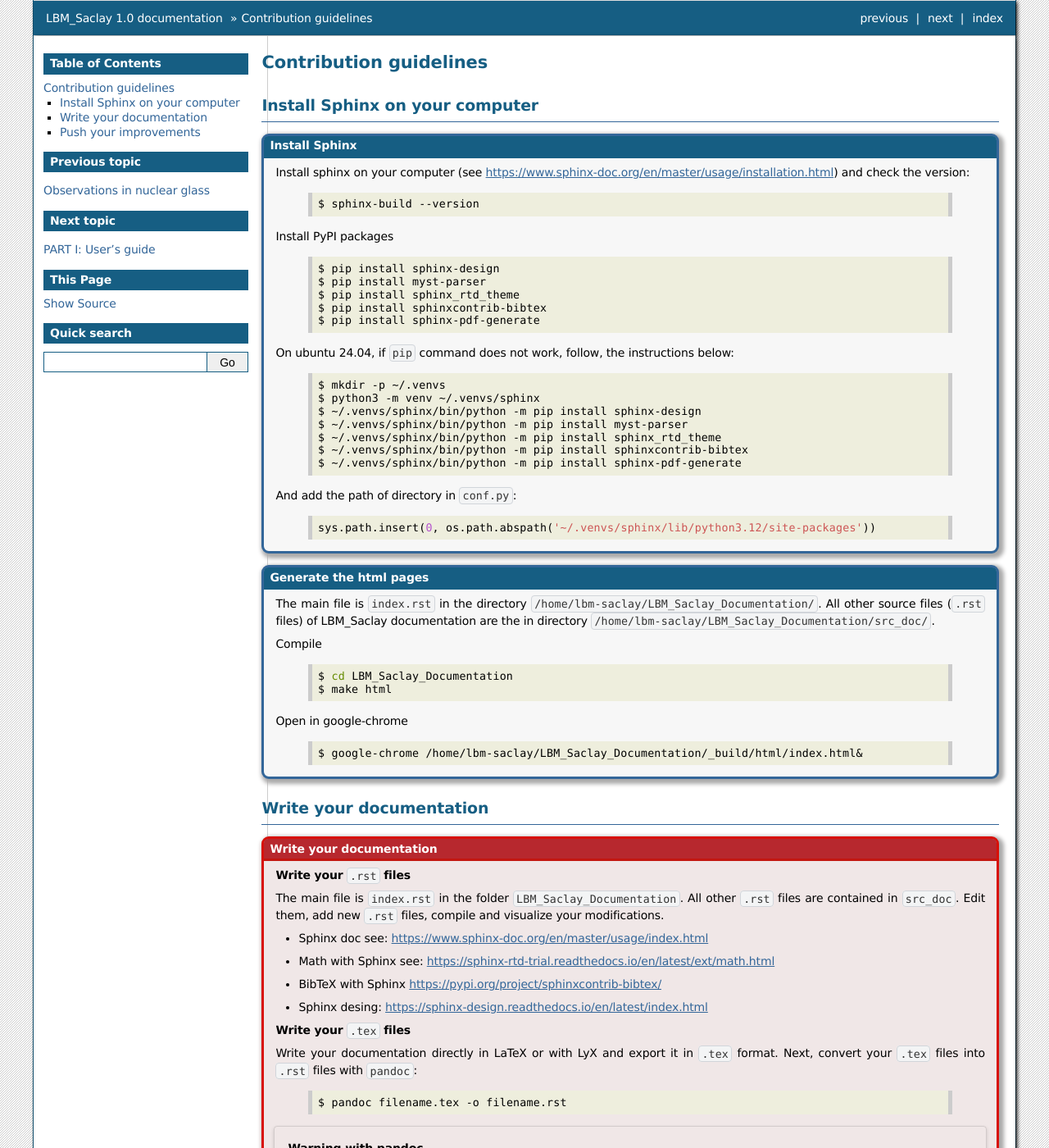
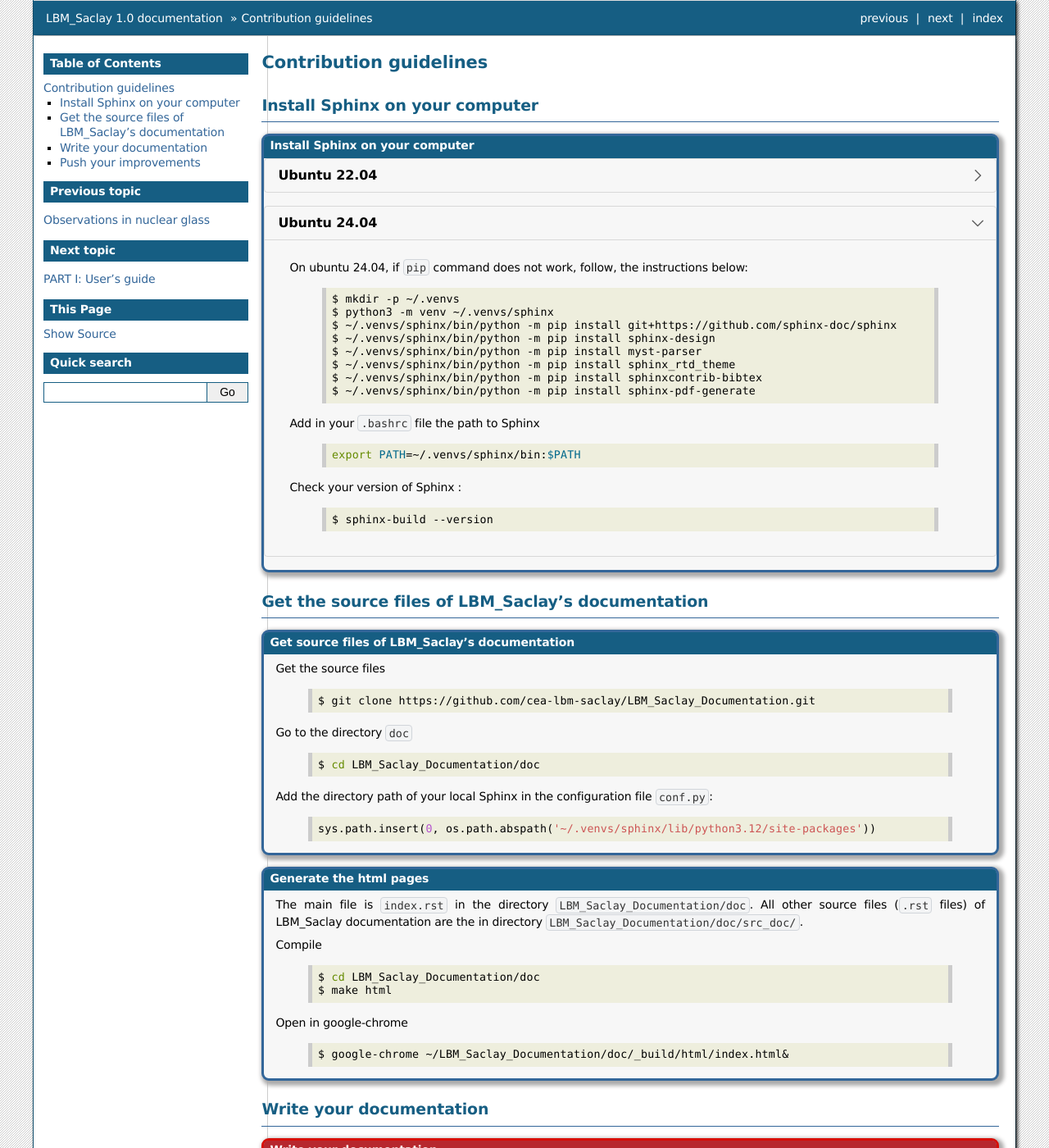
Before and after one commit to cea-lbm-saclay/LBM_Saclay_Documentation, a Sphinx documentation site: the page built from doc/src_doc/00_INTRODUCTION/contribute.rst, in a window 1280 px wide and 1400 px high. Shown: the whole window at 82% size. Built offline with Sphinx 7.4.7, drawn with Linux system fonts in a browser that asks for light colours; some of the changed text lies outside the part shown.

Commit message:
Update contribute

```diff
--- a/doc/src_doc/00_INTRODUCTION/contribute.rst
+++ b/doc/src_doc/00_INTRODUCTION/contribute.rst
@@ -4,17 +4,19 @@ Contribution guidelines
 Install Sphinx on your computer
 -------------------------------
 
-.. admonition:: Install Sphinx
+.. admonition:: Install Sphinx on your computer
 
-    Install sphinx on your computer (see https://www.sphinx-doc.org/en/master/usage/installation.html) and check the version:
+    .. dropdown:: Ubuntu 22.04
+
+        Install sphinx on your computer (see https://www.sphinx-doc.org/en/master/usage/installation.html) and check the version:
 
         .. code-block:: shell
 
             $ sphinx-build --version
 
-    Install PyPI packages
+        Install PyPI packages
 
-        .. code-block:: shell
+         .. code-block:: shell
 
             $ pip install sphinx-design
             $ pip install myst-parser
@@ -22,41 +24,73 @@ Install Sphinx on your computer
             $ pip install sphinxcontrib-bibtex
             $ pip install sphinx-pdf-generate
 
-    On ubuntu 24.04, if ``pip`` command does not work, follow, the instructions below:
+    .. dropdown:: Ubuntu 24.04
+        :open:
 
-        .. code-block:: shell
+        On ubuntu 24.04, if ``pip`` command does not work, follow, the instructions below:
+
+         .. code-block:: shell
 
             $ mkdir -p ~/.venvs
             $ python3 -m venv ~/.venvs/sphinx
+            $ ~/.venvs/sphinx/bin/python -m pip install git+https://github.com/sphinx-doc/sphinx
             $ ~/.venvs/sphinx/bin/python -m pip install sphinx-design
             $ ~/.venvs/sphinx/bin/python -m pip install myst-parser
             $ ~/.venvs/sphinx/bin/python -m pip install sphinx_rtd_theme
             $ ~/.venvs/sphinx/bin/python -m pip install sphinxcontrib-bibtex
             $ ~/.venvs/sphinx/bin/python -m pip install sphinx-pdf-generate
 
-    And add the path of directory in ``conf.py``:
+        Add in your ``.bashrc`` file the path to Sphinx
+
+         .. code-block:: shell
+
+            export PATH=~/.venvs/sphinx/bin:$PATH
+
+        Check your version of Sphinx :
+
+         .. code-block:: shell
+
+            $ sphinx-build --version
+
+Get the source files of LBM_Saclay's documentation
+--------------------------------------------------
+
+.. admonition:: Get source files of LBM_Saclay's documentation
+
+    Get the source files
+
+        .. code-block:: shell
+
+            $ git clone https://github.com/cea-lbm-saclay/LBM_Saclay_Documentation.git
+
+    Go to the directory ``doc``
+
+        .. code-block:: shell
+
+            $ cd LBM_Saclay_Documentation/doc
+
+    Add the directory path of your local Sphinx in the configuration file ``conf.py``:
 
         .. code-block:: ruby
 
             sys.path.insert(0, os.path.abspath('~/.venvs/sphinx/lib/python3.12/site-packages'))
 
-
 .. admonition:: Generate the html pages
 
-    The main file is ``index.rst`` in the directory ``/home/lbm-saclay/LBM_Saclay_Documentation/``. All other source files (``.rst`` files) of LBM_Saclay documentation are the in directory ``/home/lbm-saclay/LBM_Saclay_Documentation/src_doc/``.
+    The main file is ``index.rst`` in the directory ``LBM_Saclay_Documentation/doc``. All other source files (``.rst`` files) of LBM_Saclay documentation are the in directory ``LBM_Saclay_Documentation/doc/src_doc/``.
 
     Compile
 
         .. code-block:: shell
 
-            $ cd LBM_Saclay_Documentation
+            $ cd LBM_Saclay_Documentation/doc
             $ make html
 
     Open in google-chrome
 
         .. code-block:: shell
 
-            $ google-chrome /home/lbm-saclay/LBM_Saclay_Documentation/_build/html/index.html&
+            $ google-chrome ~/LBM_Saclay_Documentation/doc/_build/html/index.html&
 
 Write your documentation
 ------------------------
@@ -66,7 +100,7 @@ Write your documentation
 
     **Write your** ``.rst`` **files**
 
-    The main file is ``index.rst`` in the folder ``LBM_Saclay_Documentation``. All other ``.rst`` files are contained in ``src_doc``. Edit them, add new ``.rst`` files, compile and visualize your modifications.
+    The main file is ``index.rst`` in the folder ``LBM_Saclay_Documentation/doc``. All other ``.rst`` files are contained in ``src_doc``. Edit them, add new ``.rst`` files, compile and visualize your modifications (``make html``).
 
     - Sphinx doc see: https://www.sphinx-doc.org/en/master/usage/index.html
     - Math with Sphinx see: https://sphinx-rtd-trial.readthedocs.io/en/latest/ext/math.html
--- a/doc/src_doc/05_COURSES/Course_PF/02_CH_CAC_Models.rst
+++ b/doc/src_doc/05_COURSES/Course_PF/02_CH_CAC_Models.rst
@@ -108,6 +108,7 @@ For coupling with fluid flow of velocity :math:`\boldsymbol{u}`, the advective f
 
 .. math::
    :label: Adv_CH_Model_Course
+
    \frac{\partial\phi}{\partial t}+\boldsymbol{\nabla}\cdot(\boldsymbol{u}\phi)=\mathcal{M}_{\phi}\boldsymbol{\nabla}^{2}\mu_{\phi}
 
 .. admonition:: Summary: Advective Cahn-Hilliard model for conserved order parameter
--- a/doc/src_doc/BIBLIO/Biblio_CEA.bib
+++ b/doc/src_doc/BIBLIO/Biblio_CEA.bib
@@ -1,4 +1,12 @@
 % Encoding: UTF-8
+
+@phdthesis{Werner_Verdier_PhD2022,
+   author = "{Werner Verdier}",
+   title = "{Phase-field modelling and simulations of phase separation in the two-phase nuclear glass Na$_2$O-SiO$_2$-MoO$_3$}",
+   school = "CEA/Institut Polytechnique de Paris",
+   year = "2022",
+   url = "/home/lbm-saclay/PDF/PhD_Werner-Verdier2022.pdf"
+}
 
 @techreport{Hoel_Stage2023,
    author = "{Hoel Keraudren}",
```
Also changed, not shown: other parts of doc/src_doc/00_INTRODUCTION/contribute.rst (+2 -0 lines), other parts of doc/src_doc/05_COURSES/Course_PF/02_CH_CAC_Models.rst (+1 -1 lines).
